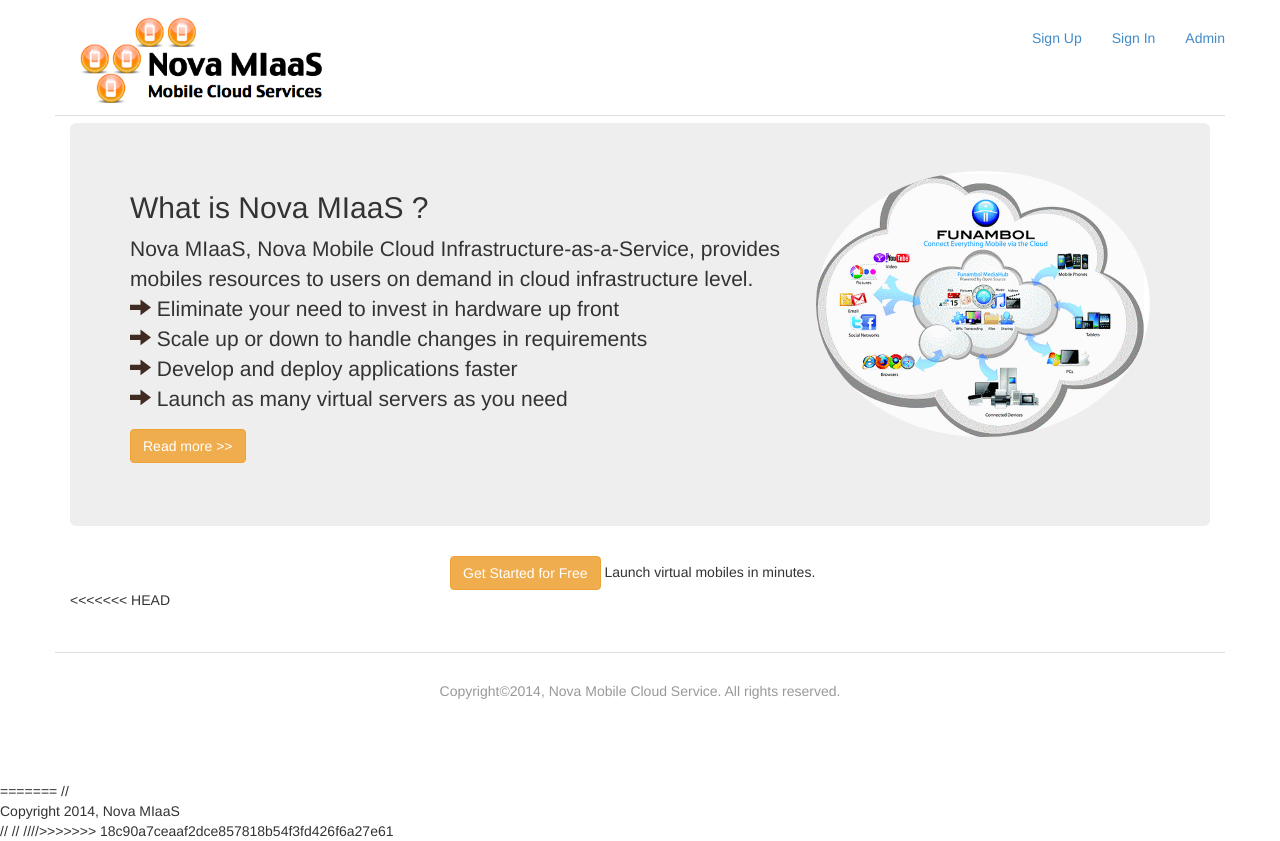
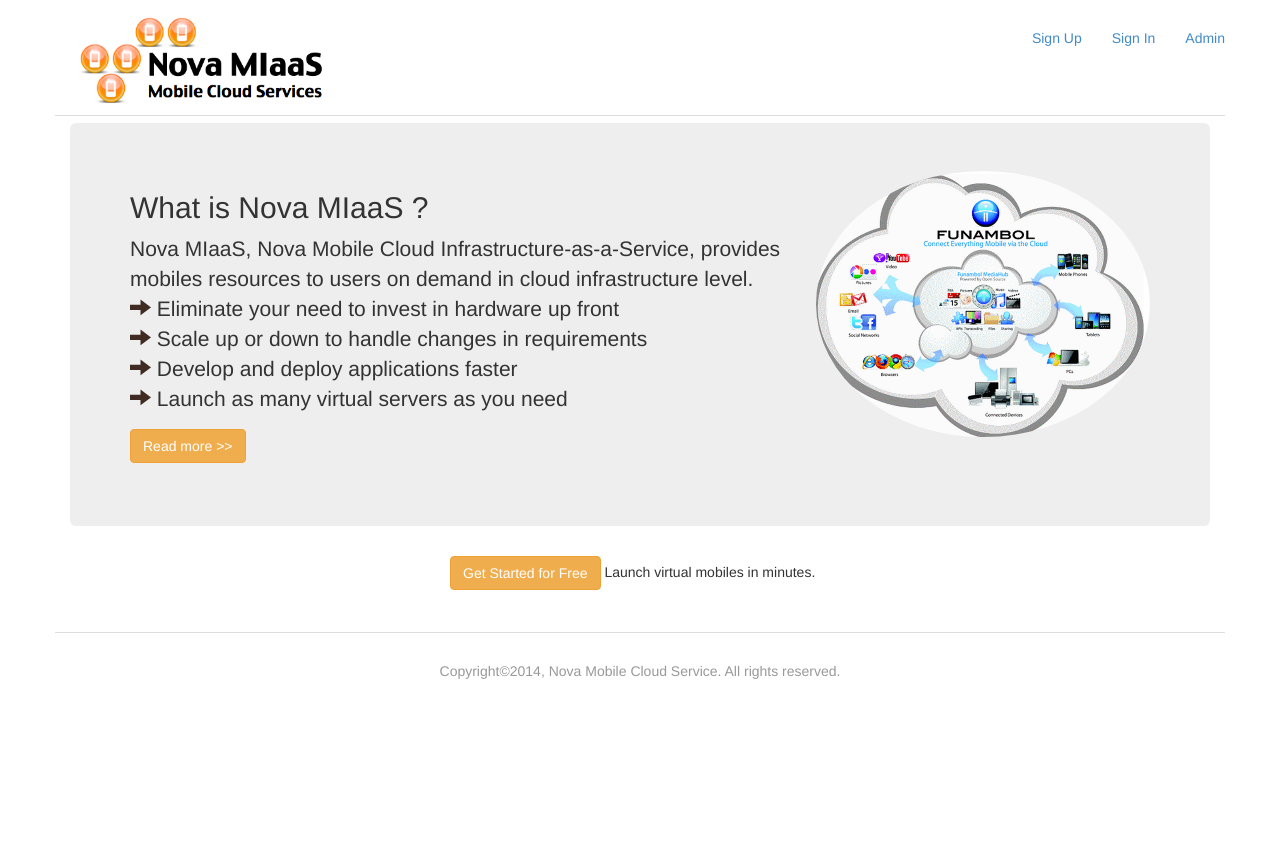
Before and after one commit to flyjet/Nova_Miaas, a PHP site: page /index.php in a window 1280 px wide. Shown: the part 21-862 px from the top of the page. After the commit the page ends 700 px from the top, so only its background shows below. Run offline with PHP 8.4, Linux system fonts and the light colour scheme.

Commit message:
modified footer.php

```diff
--- a/includes/layouts/footer.php
+++ b/includes/layouts/footer.php
@@ -1,4 +1,3 @@
-<<<<<<< HEAD
 		<!-- row 4 -->
 		<footer class= "row">
 			<p>
@@ -9,7 +8,7 @@
 
 	<!-- javascript -->
 		<script src="http://code.jquery.com/jquery-latest.min.js"></script>
-    	<script src="../public/stylesheets/js/bootstrap.min.js"></script>
+    	<script src="/public/stylesheets/js/bootstrap.min.js"></script>
 
 	</body>
 </html>
@@ -20,14 +19,3 @@
 //	  mysqli_close($connection);
 //	}
 ?>
-=======
-// <div id="footer">Copyright 2014, Nova MIaaS</div>
-//	</body>
-//</html>
-//<?php
-//  // 5. Close database connection
-//	if (isset($connection)) {
-//	  mysqli_close($connection);
-//	}
-//?>
-//>>>>>>> 18c90a7ceaaf2dce857818b54f3fd426f6a27e61
```
Also changed, not shown: 3 other files.
